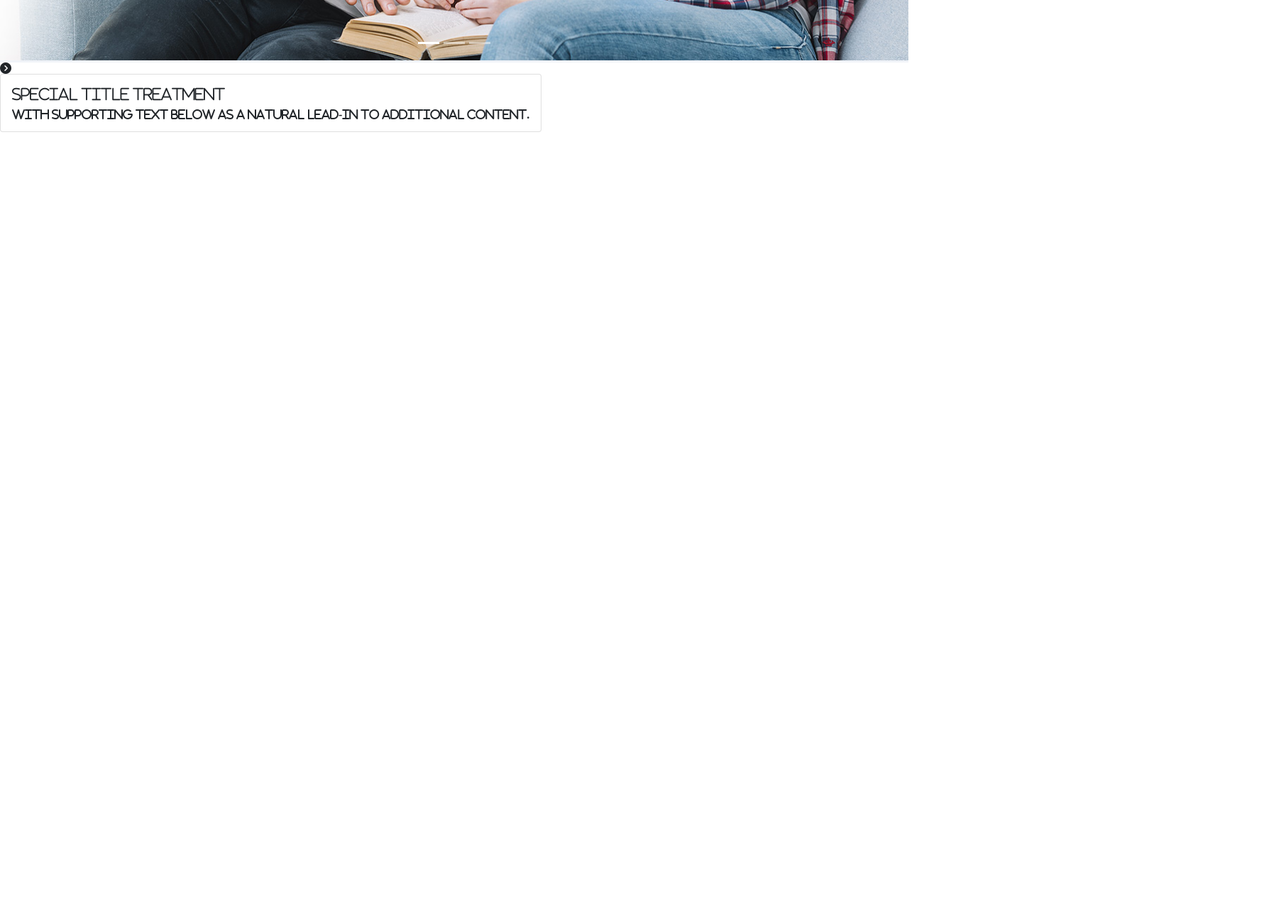
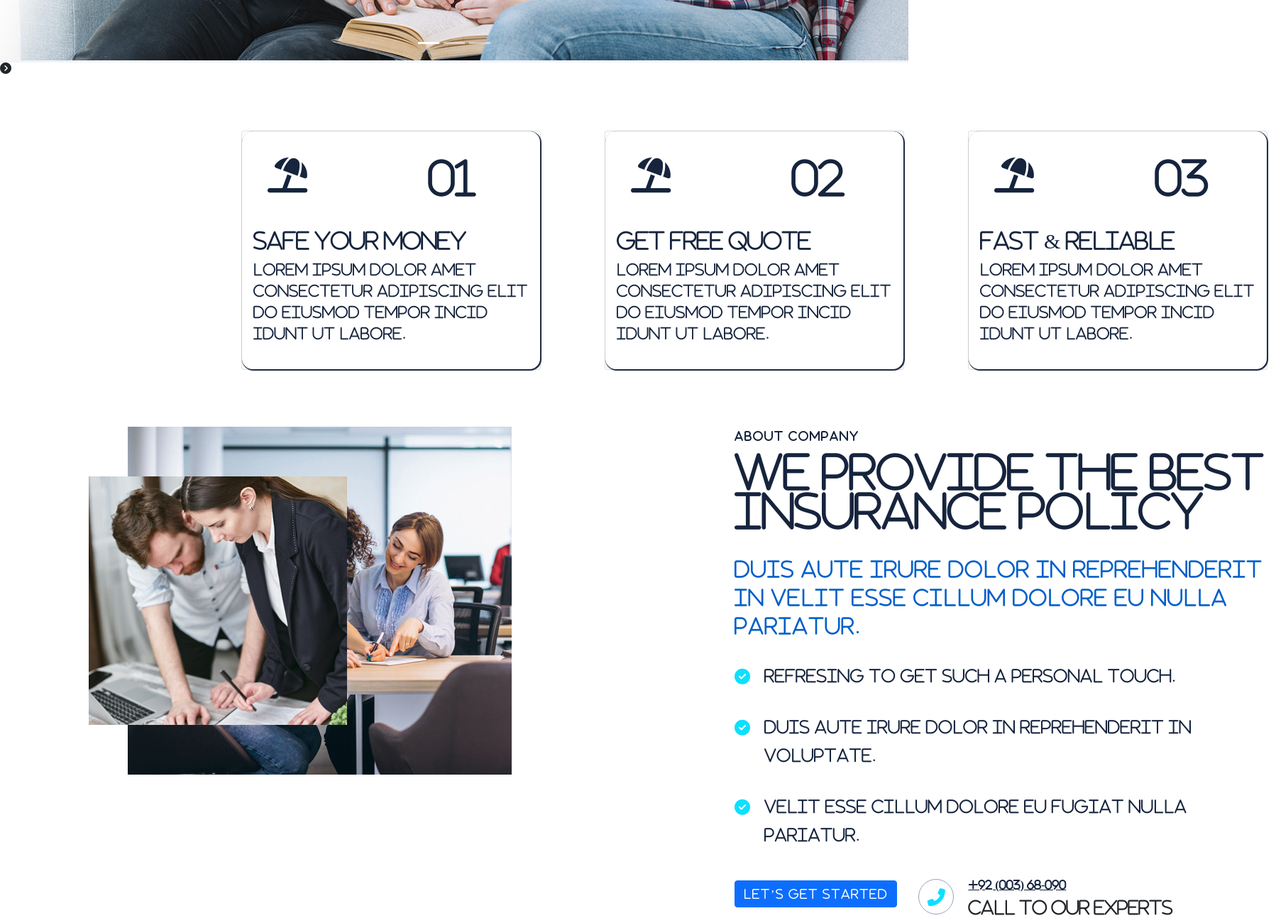
Before and after one commit to Poonam1233/insurance-website, a website built with webpack: page src/index.html in a window 1280 px wide. Shown: the part 754-2054 px from the top of the page at 71% size, 1798 px wide, since content can reach past the window. Before the commit the page ends 940 px from the top, so only its background shows below. Built offline with nearby package versions, Linux system fonts and the light colour scheme.

Commit message:
2 files modified

```diff
--- a/src/index.html
+++ b/src/index.html
@@ -221,20 +221,93 @@
     </div><!--carousel-->
 
 
-    <div classs="container">
-      <div class="card-container">
 
-        <div class="card">
+          <div class="card-container d-flex">
+
+          <div class="card">
+            <div class="card-body">
+              <div class="d-flex">
+                <div class="card-icon"><i class="fa-solid fa-umbrella-beach"></i></div>
+                <div class="card-number">01</div>
+              </div>
+              <h5 class="card-title">Safe your money</h5>
+              <p >Lorem ipsum dolor amet consectetur adipiscing elit do eiusmod tempor incid idunt ut labore.</p>
+            </div>
+          </div>
+
+          <div class="card">
           <div class="card-body">
-            <h5 class="card-title">Special title treatment</h5>
-            <p class="card-text">With supporting text below as a natural lead-in to additional content.</p>
+            <div class="d-flex">
+              <div class="card-icon"><i class="fa-solid fa-umbrella-beach"></i></div>
+              <div class="card-number">02</div>
+            </div>
+            <h5 class="card-title">Get free quote</h5>
+            <p >Lorem ipsum dolor amet consectetur adipiscing elit do eiusmod tempor incid idunt ut labore.</p>
           </div>
         </div>
 
 
+        <div class="card">
+        <div class="card-body">
+          <div class="d-flex">
+            <div class="card-icon"><i class="fa-solid fa-umbrella-beach"></i></div>
+            <div class="card-number">03</div>
+          </div>
+          <h5 class="card-title">Fast & reliable</h5>
+          <p >Lorem ipsum dolor amet consectetur adipiscing elit do eiusmod tempor incid idunt ut labore.</p>
+        </div>
+        </div>
 
       </div>
-    </div>
+
+
+      <div class="image-container">
+
+        <div class="row ">
+          <div class="col">
+            <a class="image-1" href="#"><image src="https://github.com/Poonam1233/insurance-website/blob/main/src/images/about-one-img-1.jpg?raw=true"></a>
+
+            <a class="image-2" href="#"><image src="https://github.com/Poonam1233/insurance-website/blob/main/src/images/about-one-img-2.jpg?raw=true"></a>
+          </div>
+
+          <div class="col">
+            <div class="colomn">
+              <h5>About company</h5>
+              <h2>We provide the best insurance policy </h2>
+              <p>Duis aute irure dolor in reprehenderit in velit esse cillum dolore eu nulla pariatur.</p>
+              <ul>
+
+                <li><div class="col-icon d-flex"><i class="fa-solid fa-circle-check"></i>
+                  <p>Refresing to get such a personal touch.</p></div>
+                </li>
+                <li><div class="col-icon d-flex"><i class="fa-solid fa-circle-check"></i>
+                  <p>Duis aute irure dolor in reprehenderit in voluptate.</p></div>
+                </li>
+                <li><div class="col-icon d-flex"><i class="fa-solid fa-circle-check"></i>
+                  <p>Velit esse cillum dolore eu fugiat nulla pariatur.</p></div>
+                </li>
+
+              </ul>
+
+              <div class="d-flex">
+                <p><a href="#" class="btn btn-primary">Let’s Get Started</a></p>
+                <div class="contact d-flex">
+                <div class="phone-icon"><i class="fa-solid fa-phone-flip"></i></div>
+                <div class="nav-item"><a href="#" class="number">+92 (003) 68-090</a>
+                  <h4>Call to Our Experts</h4>
+                </div>
+              </div>
+
+            </div>
+
+          </div>
+
+        </div>
+
+        </div>
+
+
+
 
 
 
--- a/src/style.css
+++ b/src/style.css
@@ -218,3 +218,140 @@ a:hover {
     no-repeat right center;
   background-size: contain;
 }
+
+
+/**cards start**/
+
+.card-container {
+  margin-left: 250px;
+  margin-top: 80px;
+  margin-bottom: 80px;
+}
+
+.card {
+  margin-left: 90px;
+}
+
+.card-body:hover {
+  background-color: #16243d;
+  color: #fff;
+}
+
+.card-body {
+  color: #16243d;
+  width: 420px;
+  height: 335px;
+  border-radius: 15px;
+  box-shadow: 1px 1px 1px 1px;
+  background-color: #fff;
+  padding: 30px;
+}
+
+.card-icon {
+  font-size: 50px;
+  margin-bottom: 30px;
+  padding: 20px;
+  line-height: 26px;
+  font-weight: 400;
+}
+
+.card-number {
+  font-size: 60px;
+  margin-left: 150px;
+  margin-top: 20px;
+  font-weight: 200;
+}
+
+.card-title {
+  font-size: 30px;
+  margin-bottom: 14px;
+  font-weight: 500;
+}
+
+.card p {
+  font-size: 20px;
+  font-weight: 500;
+  line-height: 30px;
+  padding-bottom: 41px;
+  letter-spacing: 1px;
+}
+
+/**colomn start**/
+
+.image-container {
+  margin-left: 180px;
+}
+
+.image-2 {
+  bottom: -100px;
+  margin-left: -600px;
+}
+.colomn {
+  padding-left: 40px;
+}
+
+.col {
+  text-align: left;
+}
+
+.row {
+  margin-left: 120px;
+}
+
+.col h5 {
+  text-align: left;
+  font-size: 16px;
+  color: #16243d;
+  font-weight: 700;
+  line-height: 26px;
+  text-transform: uppercase;
+  letter-spacing: 2px;
+  margin-bottom: 10px;
+}
+
+.col h2 {
+  color: #16243d;
+  font-size: 60px;
+  line-height: 55px;
+  font-weight: 500;
+  letter-spacing: 1px;
+  margin-bottom: 35px;
+}
+
+.col p {
+  font-size: 28px;
+  color: #015fc9;
+  font-weight: 400;
+  line-height: 40px;
+  letter-spacing: 2px;
+}
+
+.col ul li p {
+  margin-top: -10px;
+  margin-left: 20px;
+  font-size: 22px;
+  color: #16243d !important;
+  font-weight: 500;
+  letter-spacing: 1px;
+  margin-bottom: 2px !important;
+}
+
+.col ul {
+  list-style: none;
+  padding-left: 0;
+  margin-bottom: 40px;
+}
+
+.col-icon {
+  font-size: 22px;
+  color: #0ce0ff;
+  margin-top: 40px;
+}
+
+.contact {
+  margin-left: 30px;
+}
+
+.col h4 {
+  margin-top: 10px;
+}
```
